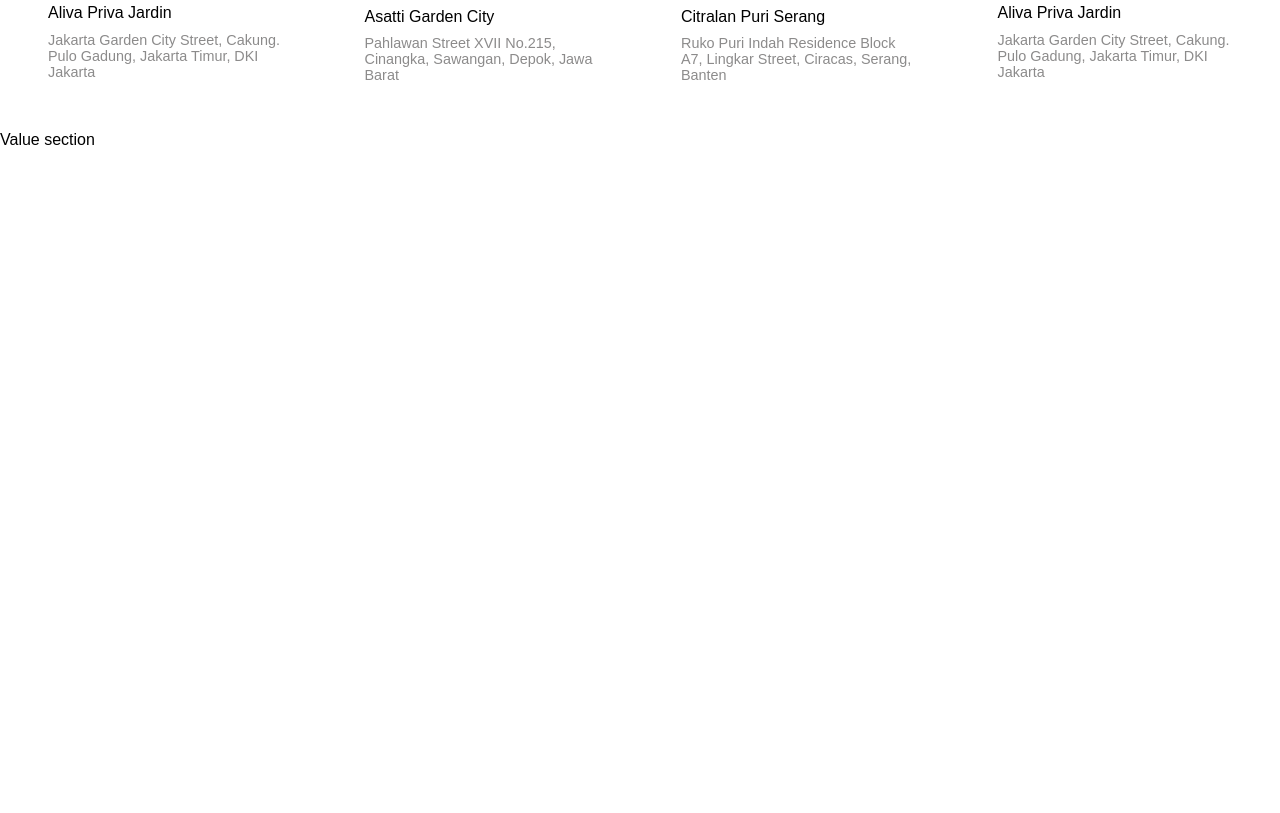
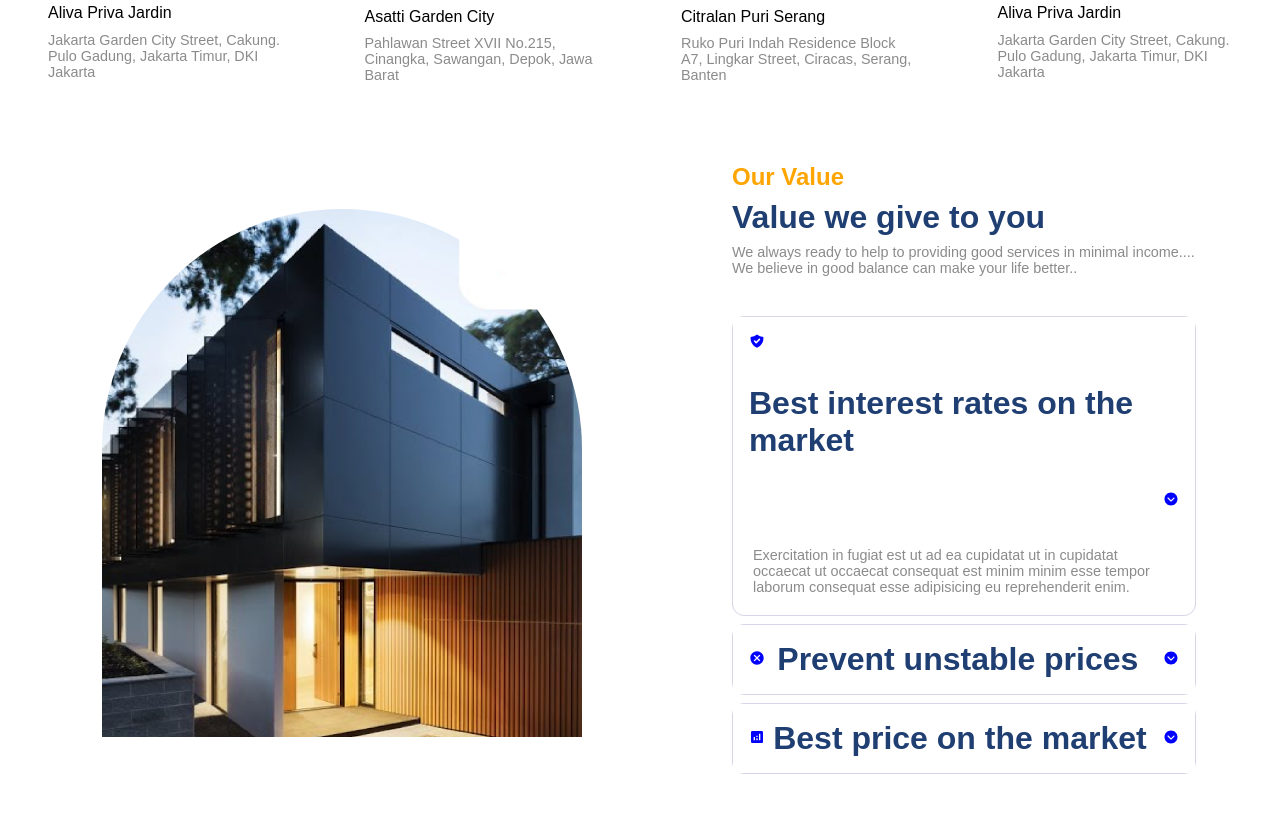
Before and after one commit to asifkhan0870/Real_Esate_website, a React (Vite) app: page / in a window 1280 px wide. Shown: the part 1740-2553 px from the top of the page. Before the commit the page ends 1889 px from the top, so only its background shows below. Built offline with nearby package versions, Linux system fonts and the light colour scheme.

Commit message:
compeleting value section

```diff
--- a/package.json
+++ b/package.json
@@ -12,6 +12,7 @@
     "framer-motion": "^10.8.5",
     "react": "^18.2.0",
     "react-accessible-accordion": "^5.0.0",
+    "react-accordion-component": "^1.0.10",
     "react-countup": "^6.5.3",
     "react-dom": "^18.2.0",
     "react-icons": "^4.12.0",
--- a/src/App.jsx
+++ b/src/App.jsx
@@ -3,6 +3,7 @@
 import "./App.css";
 import Companies from "./components/Companies/Companies";
 import Residencies from "./components/Residencies/Residencies";
+
 import Value from "./components/Value/Value";
 
 function App() {
--- a/src/components/Value/Value.css
+++ b/src/components/Value/Value.css
@@ -0,0 +1,45 @@
+
+.v-container>div{
+   flex:1;
+}
+
+.v-left{
+
+    margin-left: 70px;
+}
+
+
+
+
+.v-right{
+    gap: 0.5rem;
+    margin-right: 52px;
+}
+
+.accordion{
+    margin-top: 2rem;
+    border: none;
+
+}
+
+.accordionItem{
+
+    background-color: white;
+    border: 1px solid rgb(213, 213, 231);
+    border-radius: 12px;
+    /* overflow: hidden ; */
+    margin-bottom: 0.5rem;
+
+}
+
+.accordion-btn{
+    background-color: white;
+    padding: 1rem;
+    width: 100%;
+    justify-content: space-between;
+   cursor: pointer;
+}
+
+.accordion-btn  .icon{
+      color: blue;
+}
--- a/src/components/Value/Value.jsx
+++ b/src/components/Value/Value.jsx
@@ -1,5 +1,73 @@
+import React from "react";
+
+// import React from "react";
+
+import {
+  Accordion,
+  AccordionItem,
+  AccordionItemHeading,
+  AccordionItemButton,
+  AccordionItemPanel,
+} from "react-accessible-accordion";
+
+import "react-accessible-accordion/dist/fancy-example.css";
+
+import "./Value.css";
+
+import { IoIosArrowDropdownCircle } from "react-icons/io";
+
+import data from "../../utils/accordion.jsx";
+
 const Value = () => {
-  return <div>Value section</div>;
+  console.log(data);
+  return (
+    <section className="v-wrapper">
+      <div className="paddings innerWidth flexCenter v-container">
+        <div className="v-left">
+          <div className="image-container">
+            <img src="/value.png" alt="" />
+          </div>
+        </div>
+
+        <div className="flexColStart v-right">
+          <span className="orangeText">Our Value</span>
+          <span className="primaryText">Value we give to you</span>
+          <span className="secondaryText">
+            We always ready to help to providing good services in minimal
+            income....
+            <br />
+            We believe in good balance can make your life better..
+          </span>
+
+          <Accordion allowMultipleExpanded={false} preExpanded={[0]}>
+            {data.map((item, i) => {
+              return (
+                <AccordionItem className="accordionItem" key={i} uuid={i}>
+                  <AccordionItemHeading>
+                    <AccordionItemButton className="flexCenter accordion-btn">
+                      <div className="icon">{item.icon}</div>
+
+                      <span className="primaryText">{item.heading}</span>
+
+                      <div className="drop-down-icon"></div>
+
+                      <div className="icon">
+                        <IoIosArrowDropdownCircle />
+                      </div>
+                    </AccordionItemButton>
+                  </AccordionItemHeading>
+
+                  <AccordionItemPanel>
+                    <p className="secondaryText">{item.detail}</p>
+                  </AccordionItemPanel>
+                </AccordionItem>
+              );
+            })}
+          </Accordion>
+        </div>
+      </div>
+    </section>
+  );
 };
 
 export default Value;
```
Also changed, not shown: 2 other files (tests, documents, lock files or other folders).
